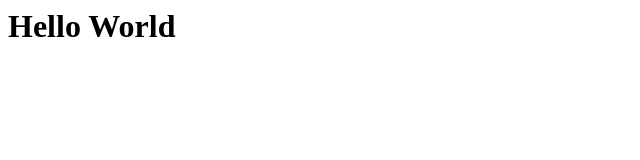
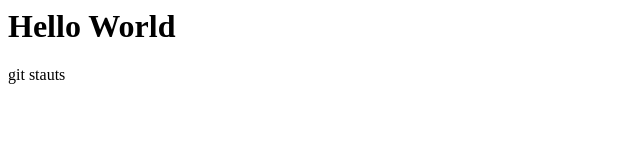
Before and after one commit to tumu-code/github_udemy, a plain HTML site: page index.html in a window 1280 px wide. Shown: the full height of the page, 0-640 px from the left. Drawn offline with Linux system fonts and the light colour scheme.

Commit message:
git statusを追記

```diff
--- a/index.html
+++ b/index.html
@@ -1 +1,2 @@
 <h1>Hello World</h1>
+<p>git stauts</p>
```
